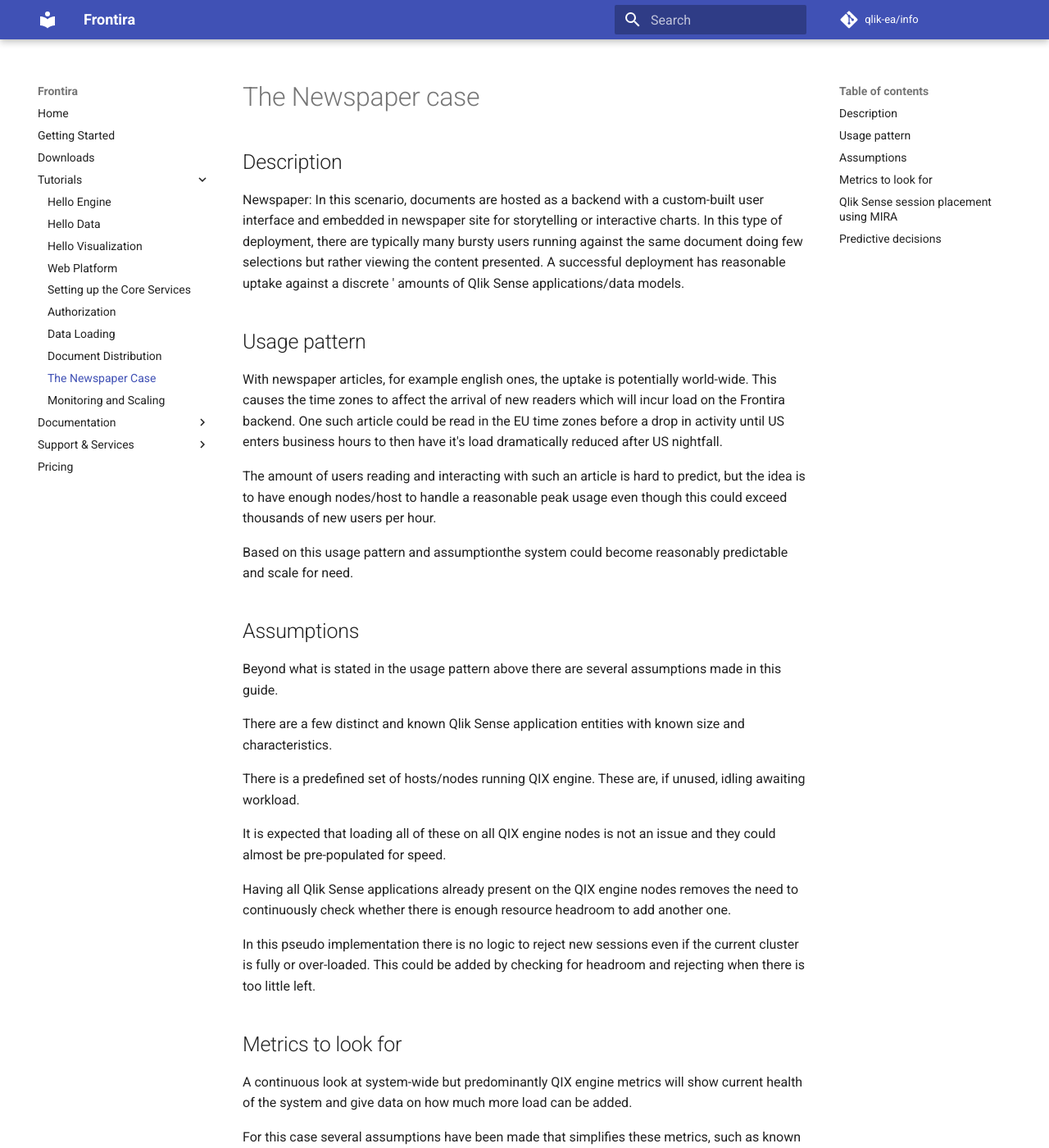
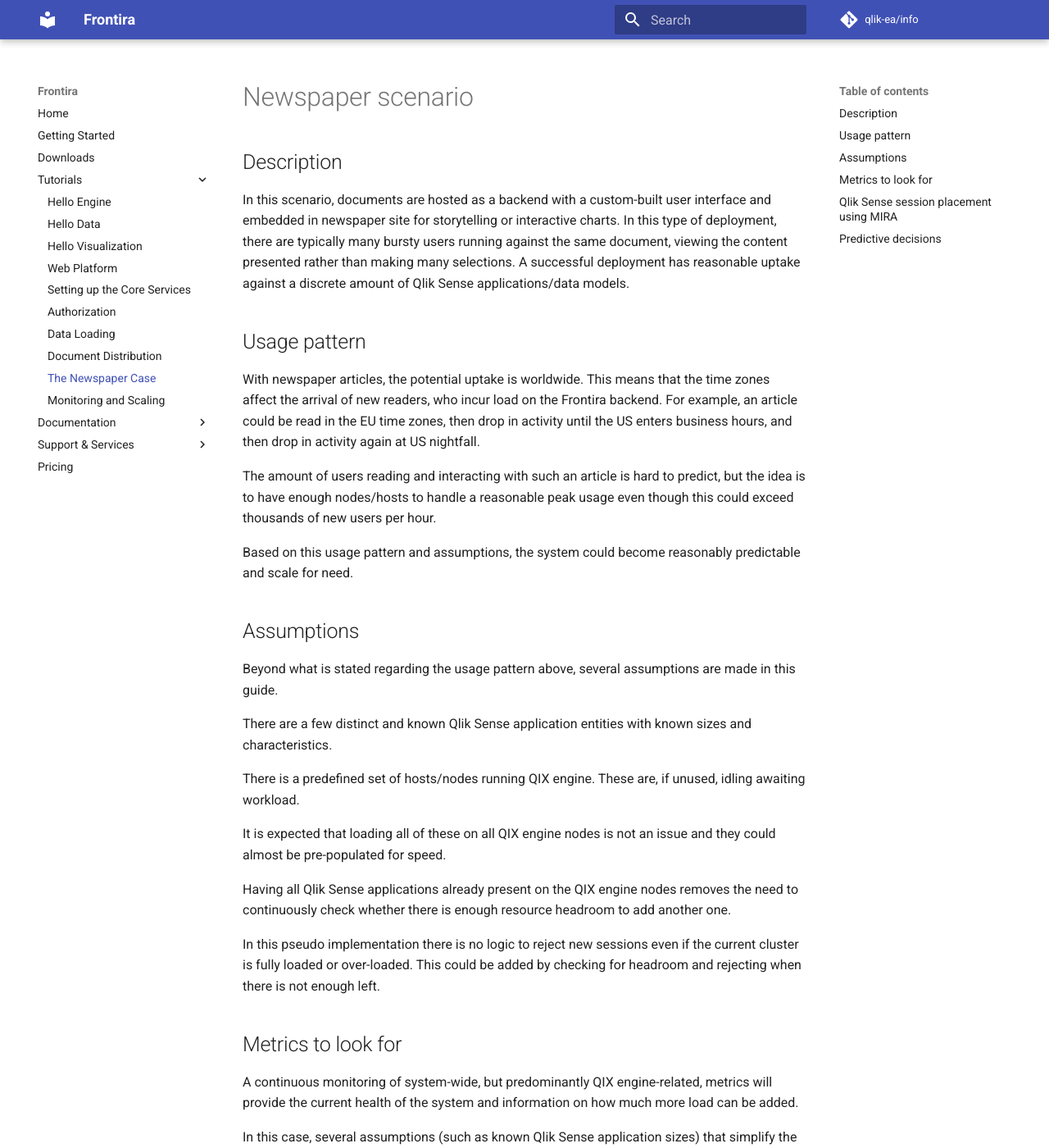
Before and after one commit to qlik-oss/core-website, an MkDocs documentation site: the page built from docs/tutorials/newspaper.md, in a window 1280 px wide and 1400 px high. Shown: the whole window at 82% size. Built offline with MkDocs 1.6.1 and Material for MkDocs 9.7.7, drawn with Linux system fonts in a browser that asks for light colours; comment, search, counter and statistics services are not loaded; old or Windows-style settings are respelled for this version of MkDocs; some of the changed text lies outside the part shown.

Commit message:
Language corrections and improvements.

````diff
--- a/docs/tutorials/newspaper.md
+++ b/docs/tutorials/newspaper.md
@@ -1,36 +1,36 @@
-# The Newspaper case
+# Newspaper scenario
 
 ## Description
 
-Newspaper: In this scenario, documents are hosted as a backend with a custom-built
+In this scenario, documents are hosted as a backend with a custom-built
 user interface and embedded in newspaper site for storytelling or interactive
 charts. In this type of deployment, there are typically many bursty users running
-against the same document doing few selections but rather viewing the content
-presented. A successful deployment has reasonable uptake against a discrete '
-amounts of Qlik Sense applications/data models.
+against the same document, viewing the content presented rather than making
+many selections. A successful deployment has reasonable uptake against a discrete
+amount of Qlik Sense applications/data models.
 
 ## Usage pattern
 
-With newspaper articles, for example english ones, the uptake is potentially
-world-wide. This causes the time zones to affect the arrival of new readers
-which will incur load on the Frontira backend. One such article could be read
-in the EU time zones before a drop in activity until US enters business hours
-to then have it's load dramatically reduced after US nightfall.
+With newspaper articles, the potential uptake is worldwide. This means that
+the time zones affect the arrival of new readers, who incur load on the
+Frontira backend. For example, an article could be read in the EU time zones,
+then drop in activity until the US enters business hours, and then drop in
+activity again at US nightfall.
 
 The amount of users reading and interacting with such an article is hard to
-predict, but the idea is to have enough nodes/host to handle a reasonable peak
+predict, but the idea is to have enough nodes/hosts to handle a reasonable peak
 usage even though this could exceed thousands of new users per hour.
 
-Based on this usage pattern and assumptionthe system could become reasonably
+Based on this usage pattern and assumptions, the system could become reasonably
 predictable and scale for need.
 
 ## Assumptions
 
-Beyond what is stated in the usage pattern above there are several assumptions
-made in this guide.
+Beyond what is stated regarding the usage pattern above, several assumptions
+are made in this guide.
 
 There are a few distinct and known Qlik Sense application entities with known
-size and characteristics.
+sizes and characteristics.
 
 There is a predefined set of hosts/nodes running QIX engine. These are, if
 unused, idling awaiting workload.
@@ -43,33 +43,33 @@
 headroom to add another one.
 
 In this pseudo implementation there is no logic to reject new sessions
-even if the current cluster is fully or over-loaded. This could be added
-by checking for headroom and rejecting when there is too little left.
+even if the current cluster is fully loaded or over-loaded. This could be
+added by checking for headroom and rejecting when there is not enough left.
 
 ## Metrics to look for
 
-A continuous look at system-wide but predominantly QIX engine metrics will
-show current health of the system and give data on how much more load can
-be added.
+A continuous monitoring of system-wide, but predominantly QIX engine-related,
+metrics will provide the current health of the system and information on how
+much more load can be added.
 
-For this case several assumptions have been made that simplifies these metrics,
-such as known Qlik Sense application sizes. With this given the below metrics
-are enough to determine, and later predict scaling needs:
+In this case, several assumptions (such as known Qlik Sense application sizes)
+that simplify the metrics have been made. With these given, the below metrics
+are enough to determine, and later predict, the scaling needs:
 
 RAM and CPU resources available for each QIX engine. For least-load placement.
 
 ## Qlik Sense session placement using MIRA
 
 MIRA service (link) returns a list of available QIX engines.
-New sessions should be placed where there is least-load and there is enough
-headroom resource-wise to place a new app. As for the headroom it is assumed
+New sessions should be placed where there is least-load and enough
+headroom resource-wise to place a new app. As for headroom, it is assumed
 that the Qlik Sense application is either already opened or small enough to not
-cause RAM issues. Hence, a simple least-load principle should be applied in order
+cause RAM issues. Hence, a simple least-load principle should be applied
 to properly place a new user (which corresponds to a QIX engine session).
 
-Getting QIX engines from MIRA and sorting them by least load.
-The sorting algorithm will prioritize free RAM until this reaches
-the QIX minimum memory level at which point CPU takes precendence.
+Get QIX engines from MIRA and sort them by least load.
+The sorting algorithm prioritizes free RAM until this reaches
+the QIX minimum memory level at which point the CPU takes precendence.
 
 ```javascript
 //RAM free takes priority, but if equal then CPU is the deciding factor
@@ -108,7 +108,7 @@
 of session "slots" is more than YY, nodes can be removed (as long as removing
 a complete node leaves enough capacity and some...).
 
-Headroom can be determined like this:
+Headroom can be determined as follows:
 make note of if an app is not opened yet then the cost is higher. Beyond that
 cheap.
 
````
